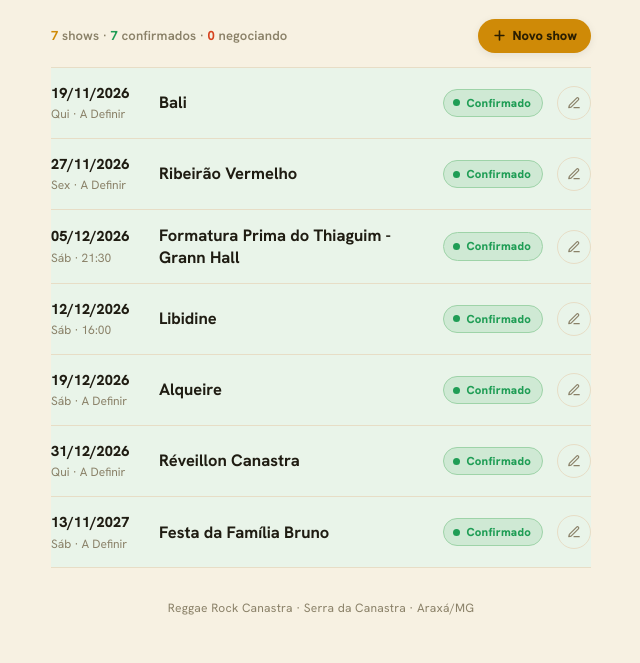
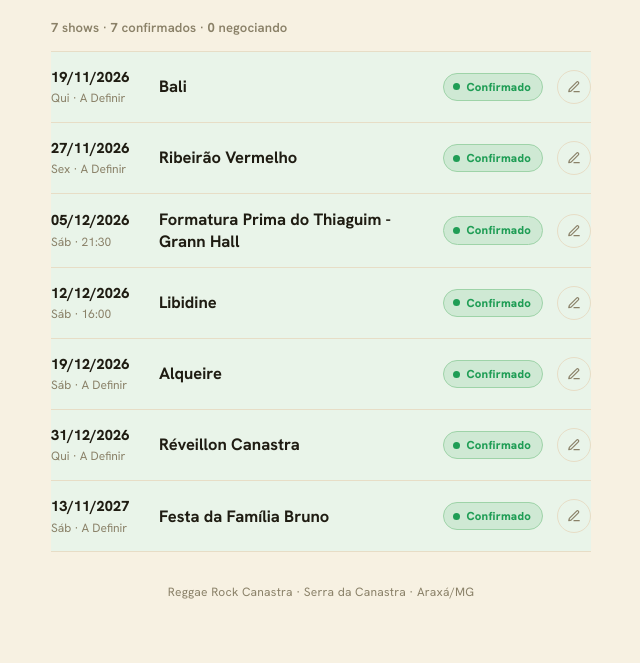
Before and after one commit to digipatto/ospatto, a plain HTML site: page index.html in a window 1280 px wide. Shown: the part 139-802 px from the top of the page, without its empty margins (319-959 px from the left). Drawn offline with Linux system fonts and the light colour scheme.

Commit message:
Remove botão Novo show do toolbar

```diff
--- a/index.html
+++ b/index.html
@@ -59,17 +59,6 @@
 
   .toolbar{display:flex;align-items:center;justify-content:space-between;gap:12px;flex-wrap:wrap;margin-bottom:14px}
   .stats{font-size:13px;font-weight:600;color:var(--muted);letter-spacing:.01em}
-  .stat{white-space:nowrap}
-  .stat.total b{color:var(--gold)}
-  .stat.ok b{color:var(--green)}
-  .stat.neg b{color:var(--red)}
-  .stat b{font-size:13px;font-weight:700}
-  .novo{display:inline-flex;align-items:center;gap:6px;text-decoration:none;cursor:pointer;
-    font-family:inherit;font-size:13px;font-weight:800;color:var(--gold-ink);
-    background:var(--gold);border:none;border-radius:999px;padding:8px 14px;
-    box-shadow:0 2px 8px rgba(0,0,0,.08);transition:filter .12s,transform .05s}
-  .novo:hover{filter:brightness(1.06)} .novo:active{transform:translateY(1px)}
-  .novo svg{width:15px;height:15px}
   :focus-visible{outline:2.5px solid var(--gold);outline-offset:2px;border-radius:8px}
 
   .list{list-style:none;margin:0;padding:0;border-top:1px solid var(--line)}
@@ -124,10 +113,6 @@
 
   <div class="toolbar">
     <div class="stats" id="stats">&nbsp;</div>
-    <a class="novo" id="novo" href="https://t.me/Patto370Bot?start=novoshow" target="_blank" rel="noopener">
-      <svg viewBox="0 0 24 24" fill="none" stroke="currentColor" stroke-width="2.6" stroke-linecap="round" stroke-linejoin="round"><path d="M12 5v14M5 12h14"/></svg>
-      Novo show
-    </a>
   </div>
 
   <div id="content"><p class="loading">Carregando…</p></div>
```
